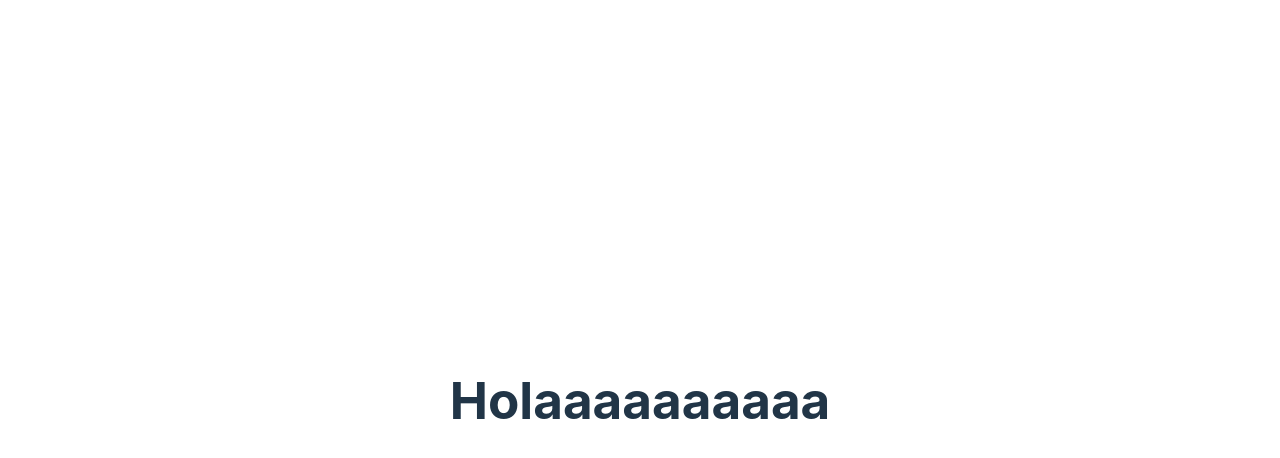
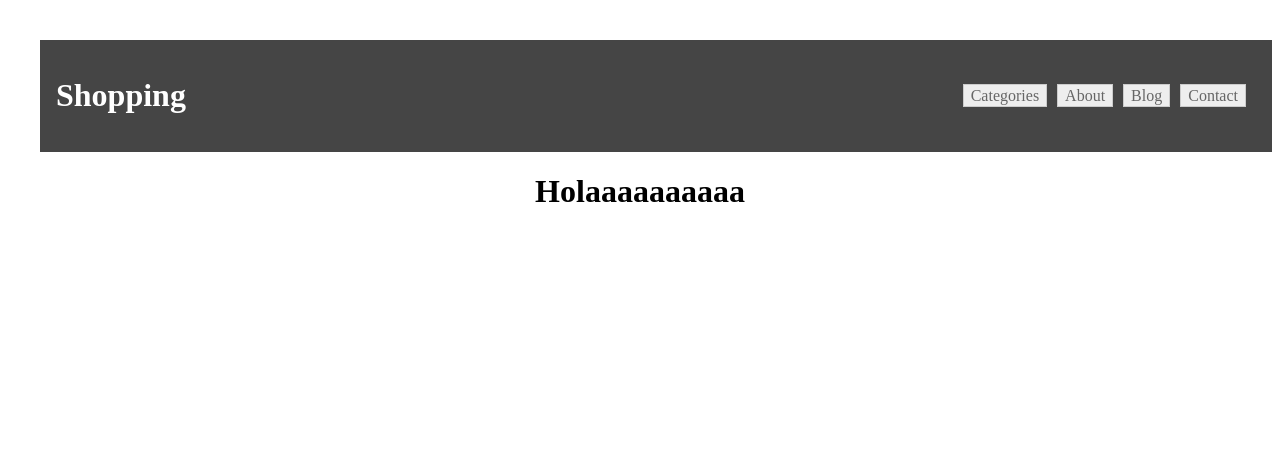
Before and after one commit to Juana-89/shopping-cart, a React (Vite) app in the folder shopping-cart/: page / in a window 1280 px wide. Shown: the top 458 px of the page. Built offline with nearby package versions, Linux system fonts and the light colour scheme.

Commit message:
Header component

```diff
--- a/shopping-cart/src/App.jsx
+++ b/shopping-cart/src/App.jsx
@@ -1,4 +1,5 @@
 import { useState } from 'react'
+import { Header } from './components/Header/index'
 import reactLogo from './assets/react.svg'
 import './App.scss'
 
@@ -7,7 +8,9 @@ function App() {
 
   return (
     <div className="App">
+       <Header/>
       <h1>Holaaaaaaaaaa</h1>
+
     </div>
   )
 }
--- a/shopping-cart/src/App.scss
+++ b/shopping-cart/src/App.scss
@@ -4,38 +4,3 @@
   padding: 2rem;
   text-align: center;
 }
-
-.logo {
-  height: 6em;
-  padding: 1.5em;
-  will-change: filter;
-}
-.logo:hover {
-  filter: drop-shadow(0 0 2em #646cffaa);
-}
-.logo.react:hover {
-  filter: drop-shadow(0 0 2em #61dafbaa);
-}
-
-@keyframes logo-spin {
-  from {
-    transform: rotate(0deg);
-  }
-  to {
-    transform: rotate(360deg);
-  }
-}
-
-@media (prefers-reduced-motion: no-preference) {
-  a:nth-of-type(2) .logo {
-    animation: logo-spin infinite 20s linear;
-  }
-}
-
-.card {
-  padding: 2em;
-}
-
-.read-the-docs {
-  color: #888;
-}
--- /dev/null
+++ b/shopping-cart/src/components/Header/index.jsx
@@ -0,0 +1,41 @@
+import './styles.scss'
+
+export const Header = () => {
+  return (
+    <header className="header">
+        <h1>Shopping</h1>
+      <button className="header__button">
+        <svg
+          xmlns="http://www.w3.org/2000/svg"
+          width="16"
+          height="16"
+          fill="currentColor"
+          class="bi bi-list"
+          viewBox="0 0 16 16"
+        >
+          <path
+            fill-rule="evenodd"
+            d="M2.5 12a.5.5 0 0 1 .5-.5h10a.5.5 0 0 1 0 1H3a.5.5 0 0 1-.5-.5zm0-4a.5.5 0 0 1 .5-.5h10a.5.5 0 0 1 0 1H3a.5.5 0 0 1-.5-.5zm0-4a.5.5 0 0 1 .5-.5h10a.5.5 0 0 1 0 1H3a.5.5 0 0 1-.5-.5z"
+          />
+        </svg>
+      </button>
+      <nav className="header__nav">
+
+        <ul className="header__ul">
+          <li className="header__li">
+            <a href="#" className="header__a">Categories</a>
+          </li>
+          <li className="header__li">
+            <a href="#" className="header__a">About</a>
+          </li>
+          <li className="header__li">
+            <a href="#" className="header__a">Blog</a>
+          </li>
+          <li className="header__li">
+            <a href="#" className="header__a">Contact</a>
+          </li>
+        </ul>
+      </nav>
+    </header>
+  );
+};
--- /dev/null
+++ b/shopping-cart/src/components/Header/styles.scss
@@ -0,0 +1,68 @@
+.header{
+    width: 100%;
+    background-color: #454545;;
+    padding:1em;
+    display: flex;
+    flex-flow: row wrap;
+    justify-content: space-between;
+    align-items: center;
+    color:#fff;
+    &__a{
+        padding: 2px 7px 2px 7px;
+        color: #666;
+        background-color: #eeeeee;
+        border: 1px solid #ccc;
+        text-decoration: none;
+    }
+
+    &__button{
+        display: none;
+        cursor: pointer;
+        @media screen and (max-width:480px){
+            display: flex;
+        }
+    }
+    &__svg{
+        width:2em;
+        height:2em;
+        fill:white;
+    }
+    &__nav{
+        @media screen and (max-width:480px){
+            width:100%;
+            height:0vh;
+
+            display: flex;
+            flex-flow: column nowrap;
+            justify-content: center;
+            align-items: center;
+
+            overflow: hidden;
+            pointer-events: none;
+            transition: all .5s ease;
+
+            &--active{
+                height:50vh;
+                pointer-events: auto;
+            }
+        }
+    }
+    &__ul{
+        display: flex;
+        flex-flow: row nowrap;
+        justify-content: flex-end;
+        align-items: center;
+        list-style-type: none;
+        @media screen and (max-width:480px){
+            flex-direction:column;
+        }
+    }
+    &__li{
+        display: inline;
+        text-align: center;
+         margin: 0 10px 0 0;
+        @media screen and (max-width:480px){
+            margin: .5em 0;
+        }
+    }
+}
--- a/shopping-cart/src/main.jsx
+++ b/shopping-cart/src/main.jsx
@@ -1,7 +1,7 @@
 import React from 'react'
 import ReactDOM from 'react-dom/client'
 import App from './App'
-import './index.scss'
+// import './index.scss'
 
 ReactDOM.createRoot(document.getElementById('root')).render(
   <React.StrictMode>
```
Also changed, not shown: shopping-cart/src/scss/styles.scss (added).
